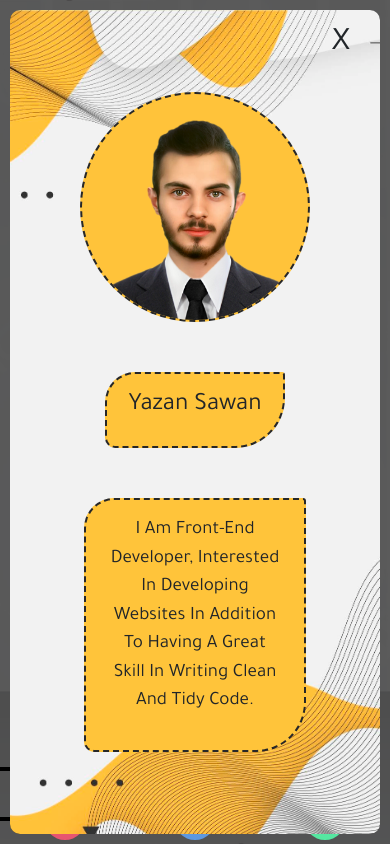
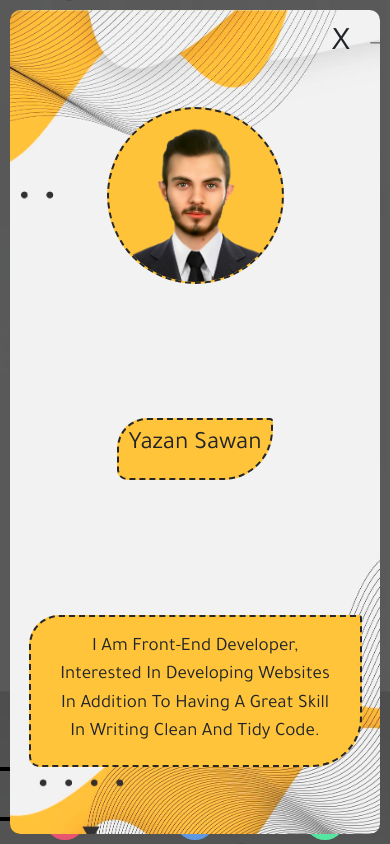
Before and after one commit to yazansa7575/portofoleo-2, a website: page index.html in a window 390 px wide. Both pictures are taken after a click on the button "PER INFO". Drawn offline with nearby package versions, Linux system fonts and the light colour scheme; files whose address does not match are found by name.

Commit message:
make per info responsive

```diff
--- a/style.css
+++ b/style.css
@@ -348,14 +348,14 @@ body {
     width: 100%;
     border-radius: inherit;
     height: 100%;
-    margin: auto;
     text-align: center;
     visibility: hidden;
+    overflow: auto;
     display: none;
     align-items: center;
-    justify-content: center;
-    gap: 50px;
+    justify-content: space-around;
     flex-direction: column;
+    padding-top: 30px;
 }
 
 .PER-INFO .per-img {
@@ -405,7 +405,34 @@ body {
     font-size: 19px;
     font-weight: 500;
     text-transform: capitalize;
+    margin-bottom: 0 !important;
+}
 
+@media screen and (max-width:416px) {
+    .PER-INFO .per-img {
+        background-color: #FFC33A;
+        border-radius: 50%;
+        border: #272727 2px dashed;
+        overflow: hidden;
+        width: 177px;
+        height: 177px;
+        transition: all ease-in-out .3s;
+    }
+
+    .PER-INFO .per-name {
+        background-color: #ffc43a;
+        padding: 10px;
+        border-radius: 30px 3px 50px 10px;
+        border: #272727 2px dashed;
+    }
+
+    .PER-INFO .per-details {
+        background-color: #ffc43a;
+        width: 90%;
+        padding: 17px 22px;
+        border-radius: 30px 3px 50px 10px;
+        border: #272727 2px dashed;
+    }
 }
 
 /* PER-INFO */
@@ -1080,7 +1107,7 @@ body {
         height: 42px;
     }
 
-    .social .flower::after{
+    .social .flower::after {
         content: "";
         position: absolute;
         top: 45%;
```
Also changed, not shown: index.html (+0 -1 lines).
